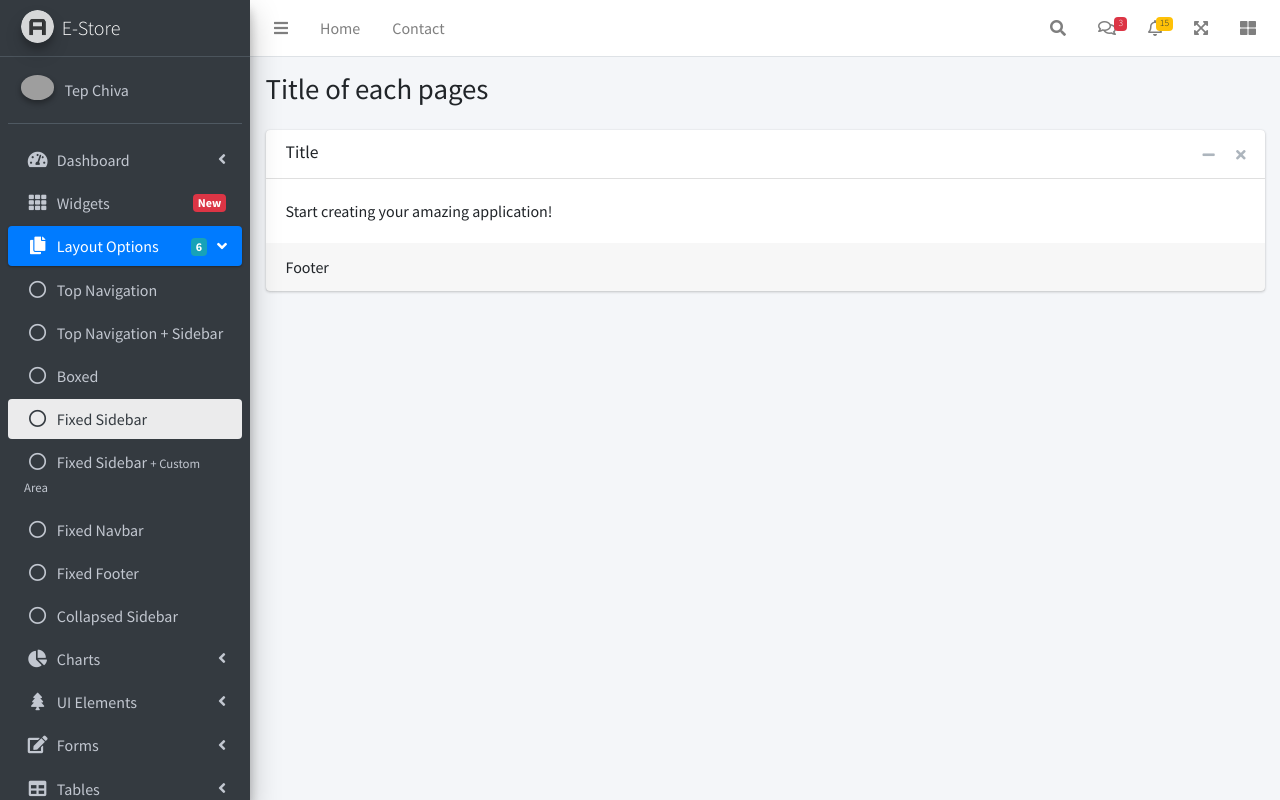
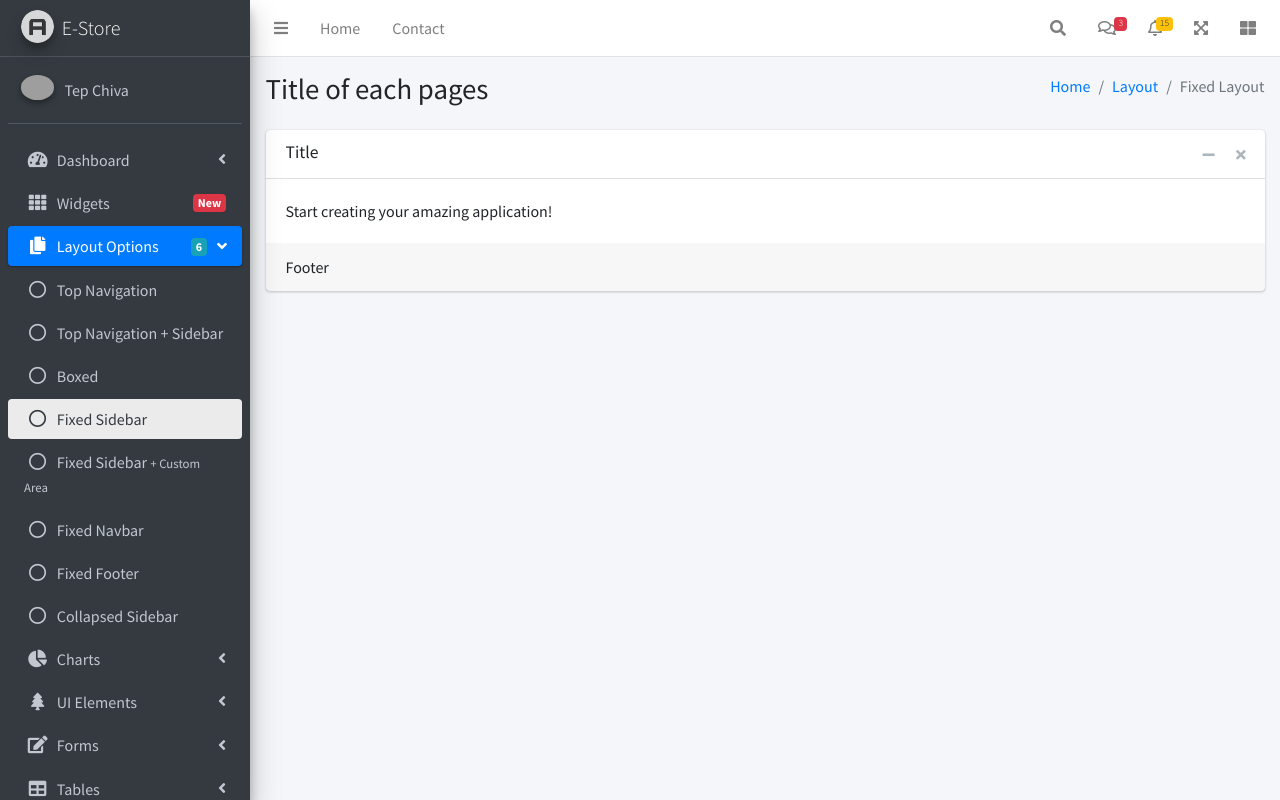
Before and after one commit to mrrhak/e-store, a PHP site: page /dashboard in a window 1280 px wide. Run offline with PHP 8.4, Linux system fonts and the light colour scheme; a stand-in replaces the project's code that opens the database connection; some libraries are stand-ins or nearby versions; grey boxes are pictures that could not be loaded.

Commit message:
update Header (breadcrumb)

```diff
--- a/app/views/backend/dashboard.php
+++ b/app/views/backend/dashboard.php
@@ -2,20 +2,20 @@
 
   <!-- Content Wrapper. Contains page content -->
   <div class="content-wrapper">
-    <!-- Content Header (Page header) -->
+    <!-- Content Header (Page header, breadcrumb) -->
     <section class="content-header">
       <div class="container-fluid">
         <div class="row mb-2">
           <div class="col-sm-6">
             <h1>Title of each pages</h1>
           </div>
-          <!-- <div class="col-sm-6">
+          <div class="col-sm-6">
             <ol class="breadcrumb float-sm-right">
               <li class="breadcrumb-item"><a href="#">Home</a></li>
               <li class="breadcrumb-item"><a href="#">Layout</a></li>
               <li class="breadcrumb-item active">Fixed Layout</li>
             </ol>
-          </div> -->
+          </div>
         </div>
       </div><!-- /.container-fluid -->
     </section>
```
